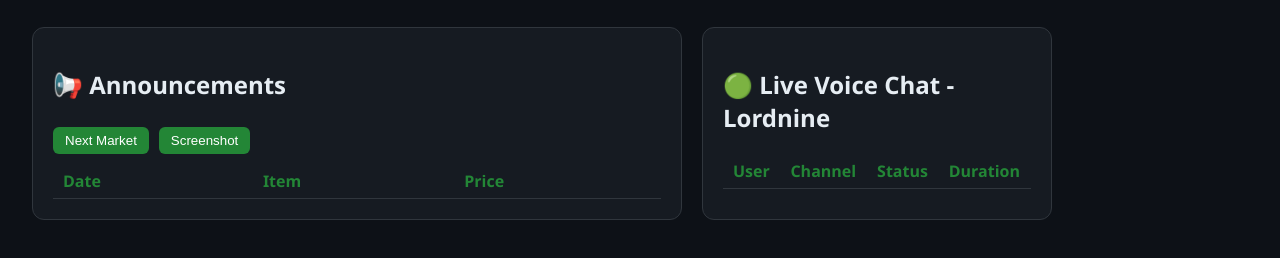
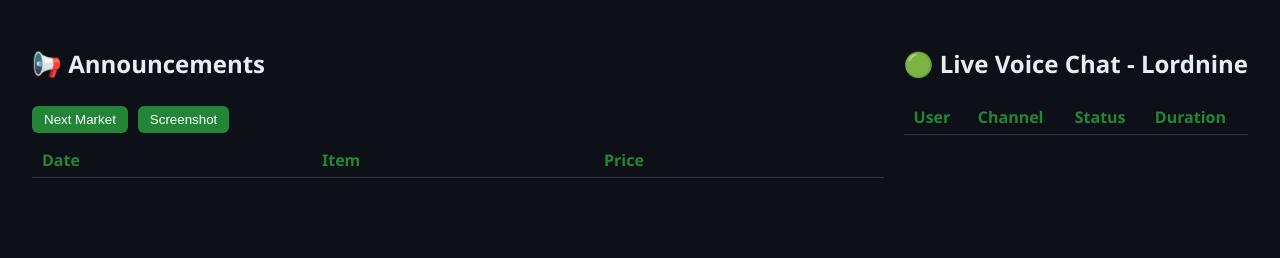
Before and after one commit to gordon023/VC-Attendance, a website: page public/index.html in a window 1280 px wide. Shown: the part 76-334 px from the top of the page. Drawn offline with nearby package versions, Linux system fonts and the light colour scheme; no server answers.

Commit message:
Update index.html

```diff
--- a/public/index.html
+++ b/public/index.html
@@ -54,37 +54,38 @@ header {
 
 /* ------------------ CONTAINER ------------------ */
 .container {
-  display:flex;
-  flex-wrap:wrap;
-  gap:20px;
-  justify-content:flex-start;
-  width:95%;
-  box-sizing:border-box;
+  display: flex;
+  gap: 20px;
+  width: 95%;
+  box-sizing: border-box;
+  align-items: flex-start;
 }
 
-/* ------------------ PANEL ------------------ */
-.panel {
-  background:#161b22;
-  border:1px solid #30363d;
-  border-radius:12px;
-  padding:20px;
-  box-sizing:border-box;
+/* LEFT COLUMN */
+#mainPanel {
+  flex: 2;       /* takes more space */
+  min-width: 400px;
 }
-#mainPanel {
-  flex:2 1 600px; /* main panel wider */
-  max-width:650px;
+
+/* RIGHT COLUMN: stack VC and Image panels vertically */
+.rightColumn {
+  flex: 1;
+  display: flex;
+  flex-direction: column;
+  gap: 10px;
+  min-width: 300px;
 }
 
 #vcPanel {
-  flex:1 1 300px; /* right panel reasonable width */
-  max-width:350px;
+  flex: none;     /* fixed height */
+  max-width: 100%;
 }
 
 #imagePanel {
-  flex-basis:100%; /* full width under VC panel */
-  max-width:100%;
-  margin-top:10px; /* optional spacing */
+  flex: none;
+  max-width: 100%;
 }
+
 
 
 table { width:100%; border-collapse:collapse; }
```
